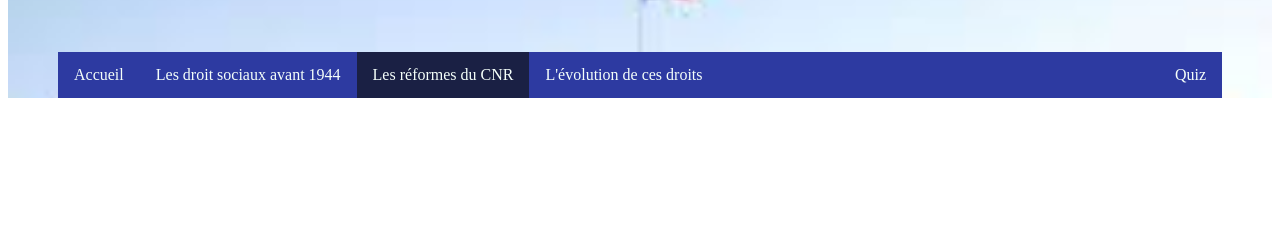
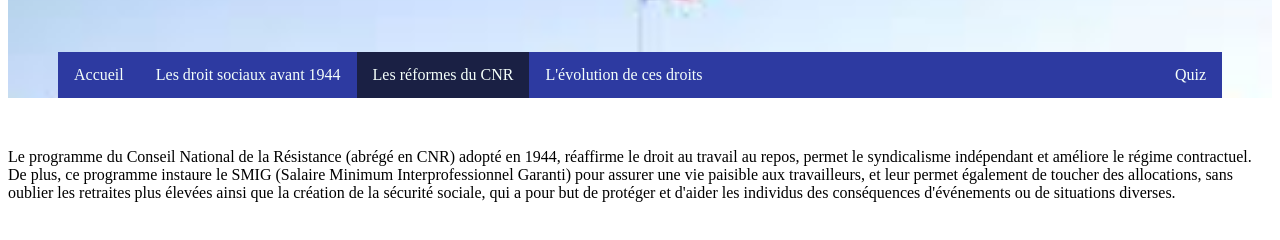
Before and after one commit to Guiguip77/SiteEMC, a plain HTML site: page CNR.html in a window 1280 px wide. Shown: the part 140-380 px from the top of the page. Drawn offline with Linux system fonts and the light colour scheme.

Commit message:
Update CNR.html
azerty

```diff
--- a/CNR.html
+++ b/CNR.html
@@ -17,6 +17,10 @@
             <li class="Quiz"><a href="quiz.html" class="Quiz">Quiz</a></li>
           </ul>
     </header>
+       Le programme du Conseil National de la Résistance (abrégé en CNR) adopté en 1944, réaffirme le droit au travail au repos, permet le syndicalisme indépendant
+et améliore le régime contractuel. De plus, ce programme instaure le SMIG (Salaire Minimum Interprofessionnel Garanti) pour assurer une vie paisible aux travailleurs,
+et leur permet également de toucher des allocations, sans oublier les retraites plus élevées ainsi que la création de la sécurité sociale, qui a pour but de protéger et d'aider
+les individus des conséquences d'événements ou de situations diverses.
     <footer>
     </footer>
 </body>
```
